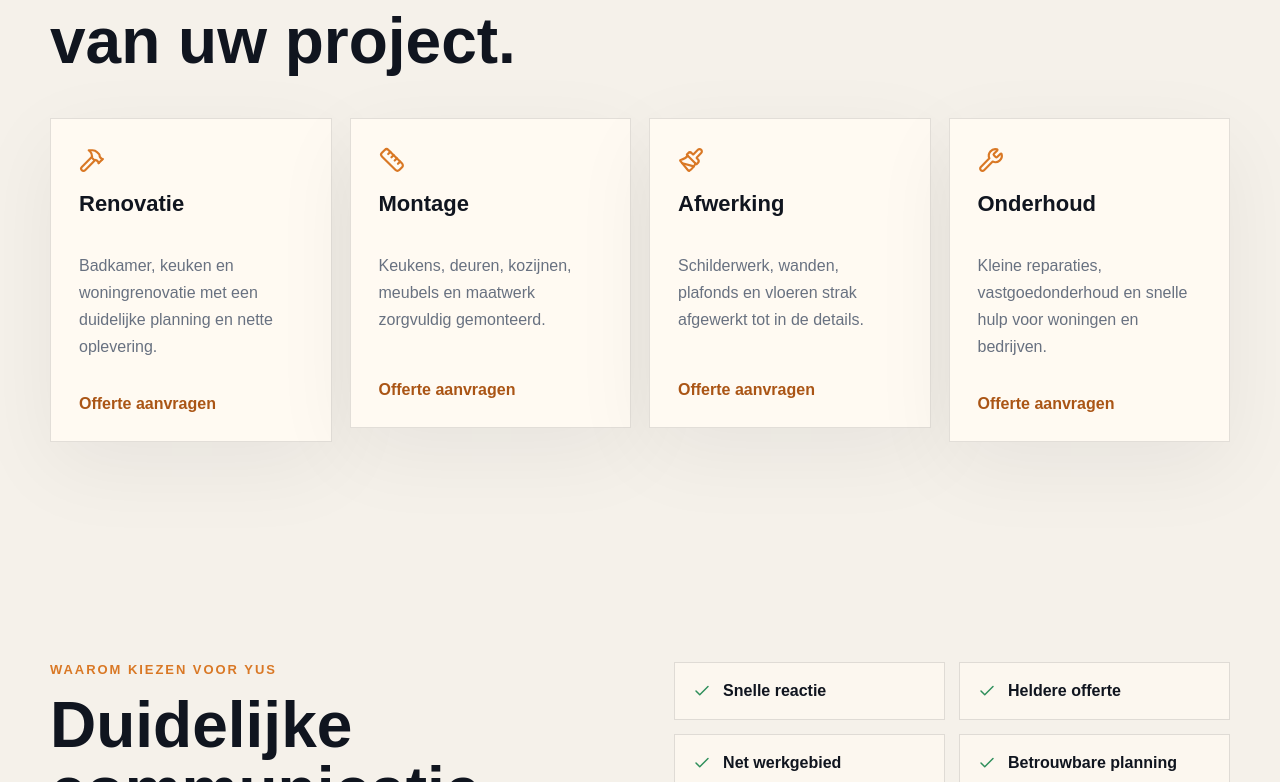
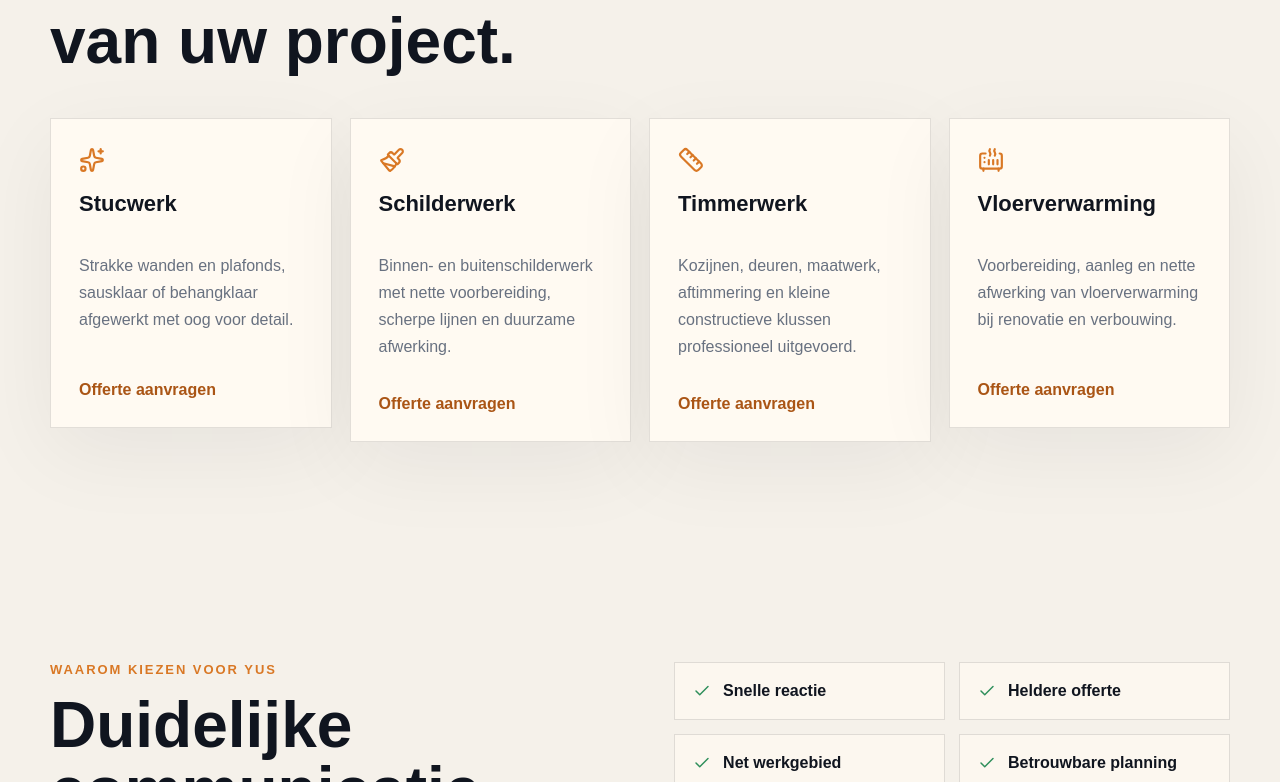
Before and after one commit to emircansuleymanoglu/yusklussenbedrijf, a Next.js app: page / in a window 1280 px wide. Shown: the part 1438-2220 px from the top of the page. Built offline with nearby package versions, Linux system fonts and the light colour scheme.

Commit message:
Update featured services

```diff
--- a/app/layout.jsx
+++ b/app/layout.jsx
@@ -1,17 +1,18 @@
 import "./globals.css";
 
 export const metadata = {
-  title: "Yus Klussenbedrijf | Renovatie, montage en onderhoud",
+  title: "Yus Klussenbedrijf | Stucwerk, schilderwerk en renovatie",
   description:
-    "Professioneel klusbedrijf voor renovatie, montage, onderhoud en afwerking in Nederland. Vraag snel een vrijblijvende offerte aan.",
+    "Professioneel klusbedrijf voor stucwerk, schilderwerk, timmerwerk, vloerverwarming en renovatie in Nederland. Vraag snel een vrijblijvende offerte aan.",
   keywords: [
     "klusbedrijf",
     "renovatie",
-    "montage",
+    "stucwerk",
+    "timmerwerk",
     "onderhoud",
     "schilderwerk",
+    "vloerverwarming",
     "badkamer renovatie",
-    "keuken montage",
   ],
   openGraph: {
     title: "Yus Klussenbedrijf",
--- a/app/page.jsx
+++ b/app/page.jsx
@@ -5,7 +5,7 @@ import {
   ArrowRight,
   Check,
   Clock3,
-  Hammer,
+  Heater,
   Mail,
   MapPin,
   MessageCircle,
@@ -15,7 +15,6 @@ import {
   ShieldCheck,
   Sparkles,
   Star,
-  Wrench,
 } from "lucide-react";
 
 const phone = "+31 6 12345678";
@@ -24,24 +23,24 @@ const email = "info@yusklussenbedrijf.nl";
 
 const services = [
   {
-    icon: Hammer,
-    title: "Renovatie",
-    text: "Badkamer, keuken en woningrenovatie met een duidelijke planning en nette oplevering.",
+    icon: Sparkles,
+    title: "Stucwerk",
+    text: "Strakke wanden en plafonds, sausklaar of behangklaar afgewerkt met oog voor detail.",
+  },
+  {
+    icon: Paintbrush,
+    title: "Schilderwerk",
+    text: "Binnen- en buitenschilderwerk met nette voorbereiding, scherpe lijnen en duurzame afwerking.",
   },
   {
     icon: Ruler,
-    title: "Montage",
-    text: "Keukens, deuren, kozijnen, meubels en maatwerk zorgvuldig gemonteerd.",
+    title: "Timmerwerk",
+    text: "Kozijnen, deuren, maatwerk, aftimmering en kleine constructieve klussen professioneel uitgevoerd.",
   },
   {
-    icon: Paintbrush,
-    title: "Afwerking",
-    text: "Schilderwerk, wanden, plafonds en vloeren strak afgewerkt tot in de details.",
-  },
-  {
-    icon: Wrench,
-    title: "Onderhoud",
-    text: "Kleine reparaties, vastgoedonderhoud en snelle hulp voor woningen en bedrijven.",
+    icon: Heater,
+    title: "Vloerverwarming",
+    text: "Voorbereiding, aanleg en nette afwerking van vloerverwarming bij renovatie en verbouwing.",
   },
 ];
 
@@ -63,14 +62,14 @@ const projects = [
       "https://images.unsplash.com/photo-1620626011761-996317b8d101?auto=format&fit=crop&w=1200&q=82",
   },
   {
-    type: "Keuken montage",
+    type: "Schilderwerk",
     place: "Rotterdam",
-    duration: "3 dagen",
+    duration: "4 dagen",
     image:
-      "https://images.unsplash.com/photo-1556912173-3bb406ef7e77?auto=format&fit=crop&w=1200&q=82",
+      "https://images.unsplash.com/photo-1562259949-e8e7689d7828?auto=format&fit=crop&w=1200&q=82",
   },
   {
-    type: "Interieur afwerking",
+    type: "Stucwerk en afwerking",
     place: "Amsterdam",
     duration: "5 dagen",
     image:
@@ -87,7 +86,7 @@ const process = [
 
 const faqs = [
   ["Hoe snel kunnen jullie starten?", "Vaak kunnen we snel schakelen. De exacte startdatum hangt af van het type klus en de planning."],
-  ["Maken jullie ook kleine klussen?", "Ja. Kleine reparaties, montagewerk en onderhoud zijn juist onderdeel van onze service."],
+  ["Maken jullie ook kleine klussen?", "Ja. Ook kleinere klussen zoals schilderwerk, aftimmering en reparaties pakken we netjes op."],
   ["Is de offerte vrijblijvend?", "Ja, u ontvangt eerst een heldere en vrijblijvende offerte."],
   ["In welke regio werken jullie?", "Wij werken in Nederland, met focus op grote steden en omliggende regio's."],
 ];
@@ -141,7 +140,7 @@ export default function Home() {
               animate={{ opacity: 1, y: 0 }}
               transition={{ duration: 0.6 }}
             >
-              Renovatie, montage en onderhoud
+              Stucwerk, schilderwerk, timmerwerk en vloerverwarming
             </motion.p>
             <motion.h1
               initial={{ opacity: 0, y: 24 }}
@@ -156,7 +155,7 @@ export default function Home() {
               animate={{ opacity: 1, y: 0 }}
               transition={{ duration: 0.7, delay: 0.18 }}
             >
-              Van kleine reparaties tot complete renovaties. Yus Klussenbedrijf werkt netjes, communiceert duidelijk en levert op volgens afspraak.
+              Van strak stucwerk tot schilderwerk, timmerwerk en vloerverwarming. Yus Klussenbedrijf werkt netjes, communiceert duidelijk en levert op volgens afspraak.
             </motion.p>
             <motion.div
               className="hero-actions"
@@ -315,9 +314,10 @@ export default function Home() {
               <select name="dienst" defaultValue="">
                 <option value="" disabled>Dienst kiezen</option>
                 <option>Renovatie</option>
-                <option>Montage</option>
+                <option>Stucwerk</option>
                 <option>Schilderwerk</option>
-                <option>Onderhoud</option>
+                <option>Timmerwerk</option>
+                <option>Vloerverwarming</option>
                 <option>Andere klus</option>
               </select>
               <textarea name="bericht" placeholder="Korte omschrijving van de klus" rows="5" />
@@ -368,7 +368,7 @@ export default function Home() {
 
       <footer className="site-footer">
         <span>Yus Klussenbedrijf</span>
-        <span>Renovatie · Montage · Onderhoud</span>
+        <span>Stucwerk · Schilderwerk · Timmerwerk · Vloerverwarming</span>
         <span>© 2026</span>
       </footer>
 
```
